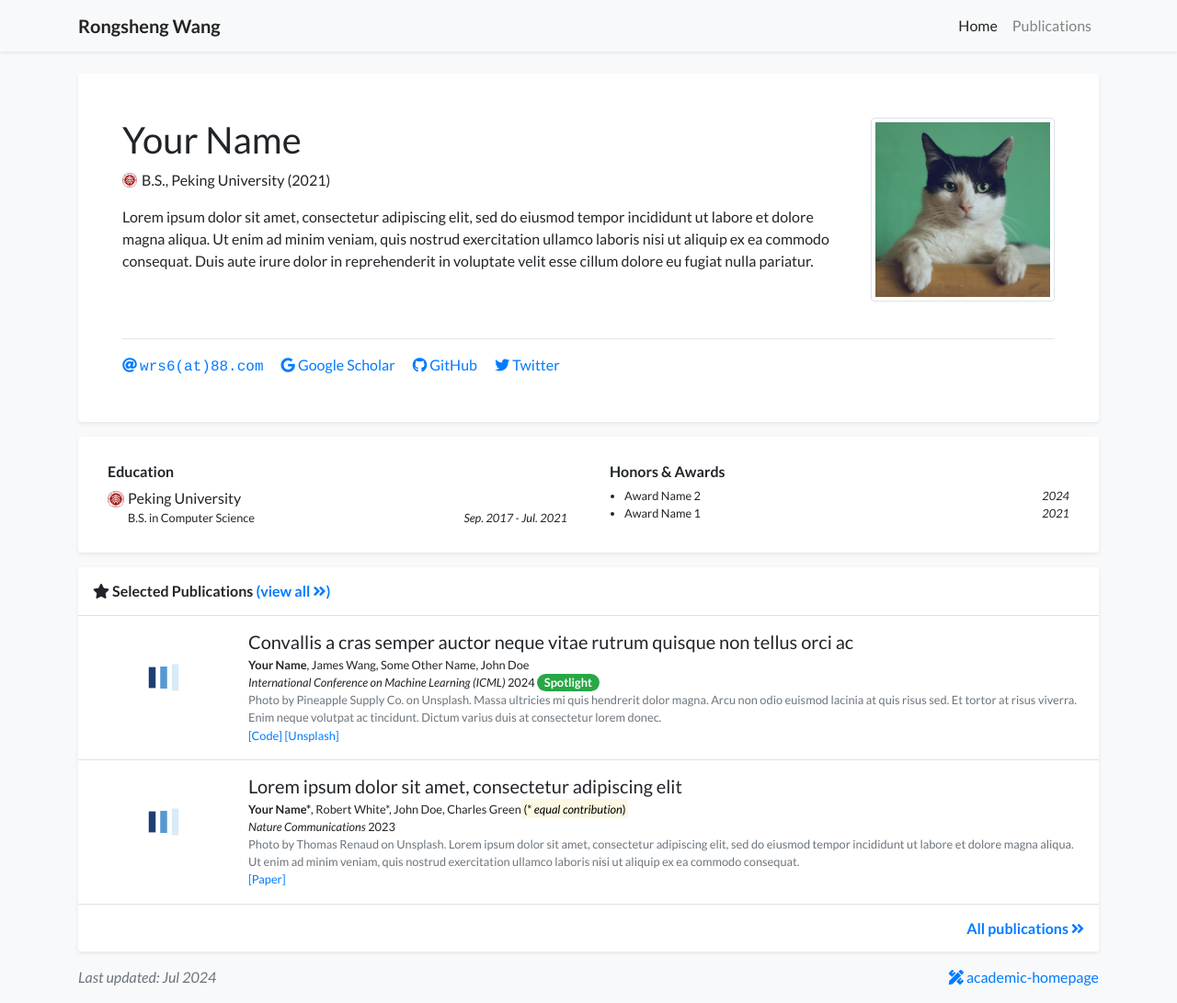
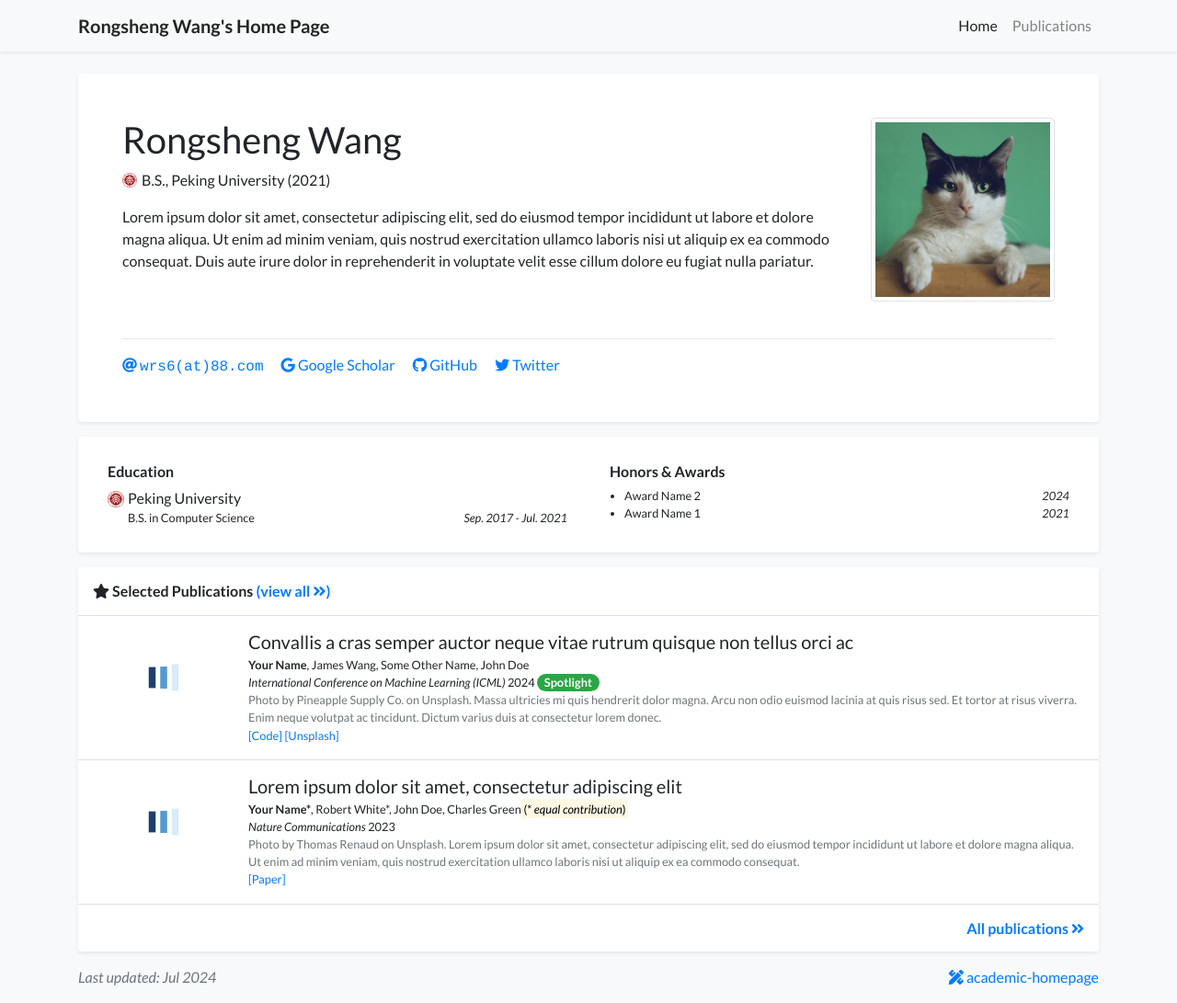
Before and after one commit to WangRongsheng/WangRongsheng.github.io, a Jekyll site: the page built from index.html, in a window 1280 px wide and 1091 px high. Shown: the whole window at 92% size. Built offline with Jekyll 4.4.1, drawn with Linux system fonts in a browser that asks for light colours; a style sheet for code colours, icons or effects is not loaded.

Commit message:
Update profile.yml

```diff
--- a/_data/profile.yml
+++ b/_data/profile.yml
@@ -1,6 +1,6 @@
-primary_name: "Your Name"
+primary_name: "Rongsheng Wang"
 secondary_name: ""
-navbar_name: "Rongsheng Wang"
+navbar_name: "Rongsheng Wang's Home Page"
 
 positions:
   - '<span class="no-break"><img src="assets/images/badges/PKU_red.png" alt="Peking University" class="inline-badge"/></span> B.S., Peking University (2021)'
```
